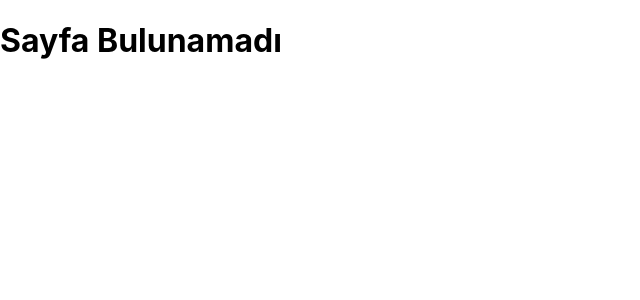
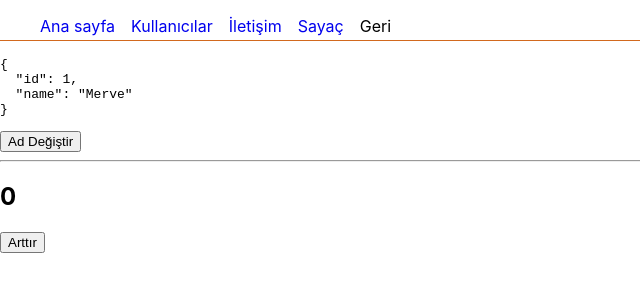
Before and after one commit to Mervegk/gelyaz-react, a React (Create React App) app: page /counter in a window 1280 px wide. Shown: the top 300 px of the page, without its empty margins (0-640 px from the left). Built offline with nearby package versions, Linux system fonts and the light colour scheme.

Commit message:
useMemo hook

```diff
--- a/src/App.js
+++ b/src/App.js
@@ -3,6 +3,7 @@ import './App.css';
 import { Route, Routes, BrowserRouter } from 'react-router-dom';
 import Home from './pages/Dashboard/Home'
 import Users from './pages/Dashboard/Users';
+import Counter from './pages/Dashboard/Counter';
 import Contact from './pages/Contact';
 import UserDetail from './components/UserDetail';
 import Login from './pages/Auth/Login';
@@ -21,6 +22,7 @@ function App() {
           <Route path='users' element={<Users />} />
           <Route path='users/:id' element={<UserDetail />} />
           <Route path='contact' element={<Contact />} />
+          <Route path='counter' element={<Counter />} />
         </Route>
         <Route path='auth' element={<AuthLayout />}>
           <Route index element={<Login />} />
--- /dev/null
+++ b/src/components/Counter2.js
@@ -0,0 +1,25 @@
+import React, { useState, useMemo } from 'react'
+import UserUseMemo from './UserUseMemo';
+
+export default function Counter2() {
+  console.log('Counter component re-render')
+  const [counter, setCounter] = useState(0);
+  const [name, setName] = useState('Merve');
+
+  const userData = useMemo(() => {
+    return {
+      id: 1,
+      name
+    }
+  }, [name])
+
+  return (
+    <div>
+      <UserUseMemo data={userData} />
+      <button onClick={() => setName(name === 'Merve' ? 'Güler' : 'Merve')}>Ad Değiştir</button>
+      <hr />
+      <h2>{counter}</h2>
+      <button onClick={() => setCounter(counter + 1)} >Arttır</button>
+    </div>
+  )
+}
--- a/src/components/Header.js
+++ b/src/components/Header.js
@@ -9,6 +9,7 @@ export default function Header() {
         <li><Link to="/">Ana sayfa</Link></li>
         <li><Link to="users">Kullanıcılar</Link></li>
         <li><Link to="contact">İletişim</Link></li>
+        <li><Link to="counter">Sayaç</Link></li>
         <li onClick={() => navigate(-1)}>Geri</li>
       </ul>
     </nav>
--- /dev/null
+++ b/src/components/UserUseMemo.js
@@ -0,0 +1,13 @@
+import React from 'react'
+
+function UserUseMemo({ data }) {
+  console.log('User component re-render');
+
+  return (
+    <div>
+      <pre>{JSON.stringify(data, null, 2)}</pre>
+    </div>
+  )
+}
+
+export default React.memo(UserUseMemo);
--- /dev/null
+++ b/src/pages/Dashboard/Counter.js
@@ -0,0 +1,12 @@
+import React from 'react'
+import UserUseMemo from '../../components/UserUseMemo';
+import Counter2 from '../../components/Counter2';
+
+
+export default function Counter() {
+  return (
+    <div>
+      <Counter2 />
+    </div>
+  )
+}
```
Also changed, not shown: src/components/Counter.js (+16 -9 lines).
